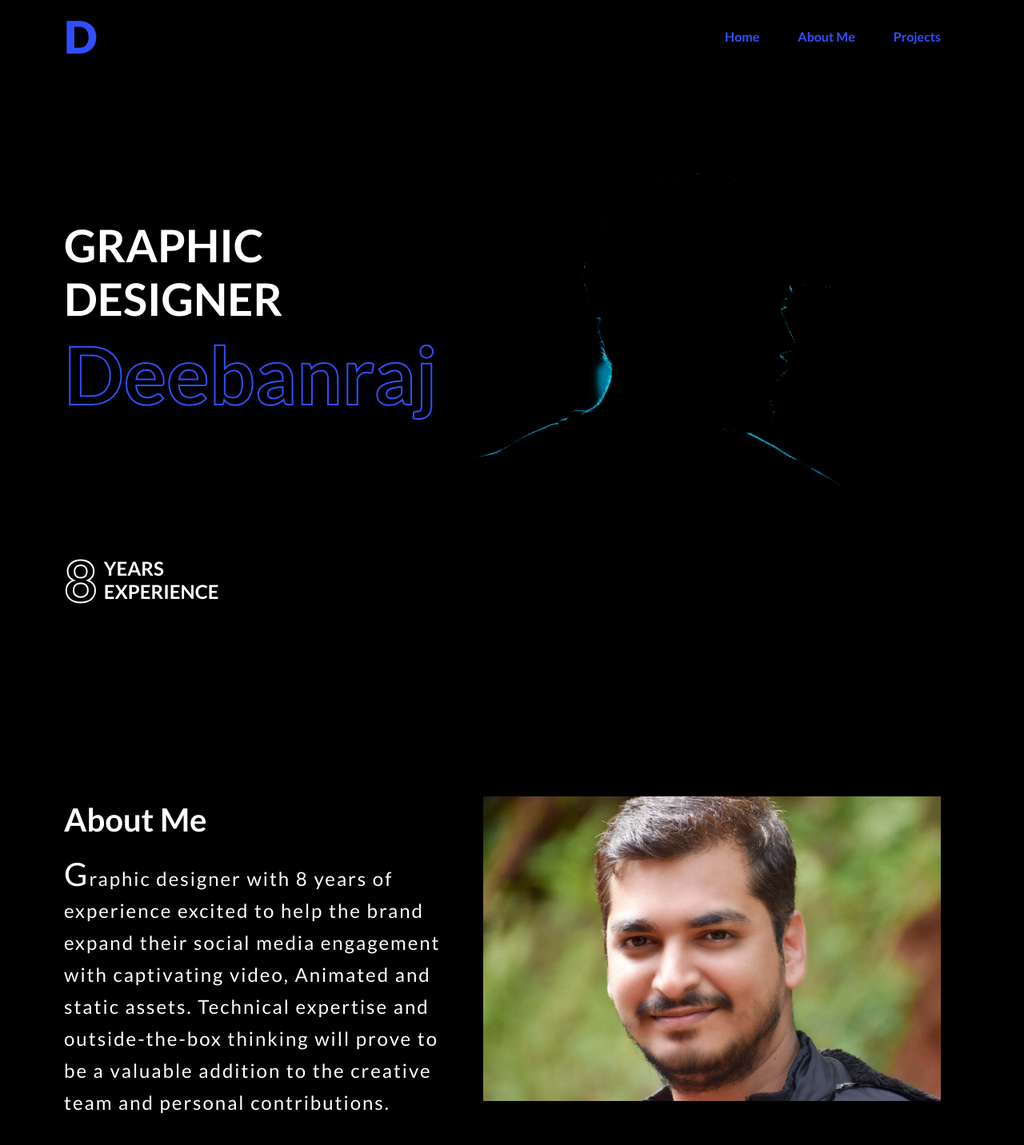
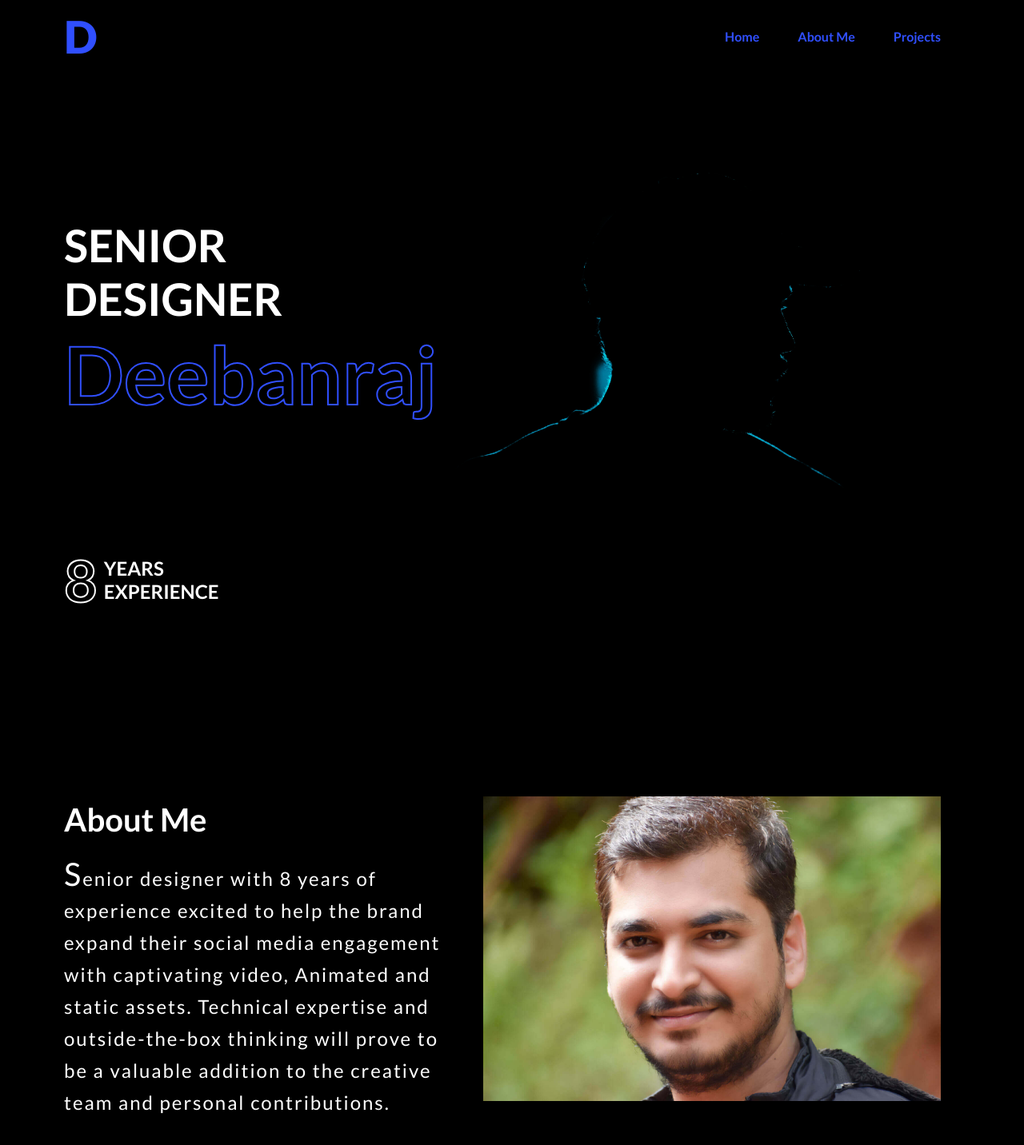
Before and after one commit to SenthurAthiban94/deebanraj, a Next.js app: page / in a window 1280 px wide. Shown: the top 1432 px of the page at 80% size. Built offline with nearby package versions, Linux system fonts and the light colour scheme.

Commit message:
[Deeban portfolio]

```diff
--- a/components/AboutMe/index.js
+++ b/components/AboutMe/index.js
@@ -8,7 +8,7 @@ const AboutMe = React.forwardRef(({},ref)=>{
                 About Me
             </div>
             <div className={styles.aboutDesc}>
-                <span className={styles.largeTxt}>G</span>raphic designer with 8 years of experience excited to help the brand expand their social media engagement with captivating video, Animated and static assets. Technical expertise and outside-the-box thinking will prove to be a valuable addition to the creative team and personal contributions.
+                <span className={styles.largeTxt}>S</span>enior designer with 8 years of experience excited to help the brand expand their social media engagement with captivating video, Animated and static assets. Technical expertise and outside-the-box thinking will prove to be a valuable addition to the creative team and personal contributions.
             </div>
         </div>
         <div className={styles.aboutImg}>
--- a/components/Banner/index.js
+++ b/components/Banner/index.js
@@ -4,7 +4,7 @@ import styles from './Banner.module.css';
 const Banner = React.forwardRef(({},ref)=>{
     return <section className={`${styles.banner} container`} ref={ref}>
         <div className={styles.content}>
-            <div className={styles.designation}>GRAPHIC DESIGNER</div>
+            <div className={styles.designation}>SENIOR DESIGNER</div>
             <div className={styles.name}>Deebanraj</div>
             <div className={styles.expcontainer}>
                 <div className={styles.exp}>8</div>
```
